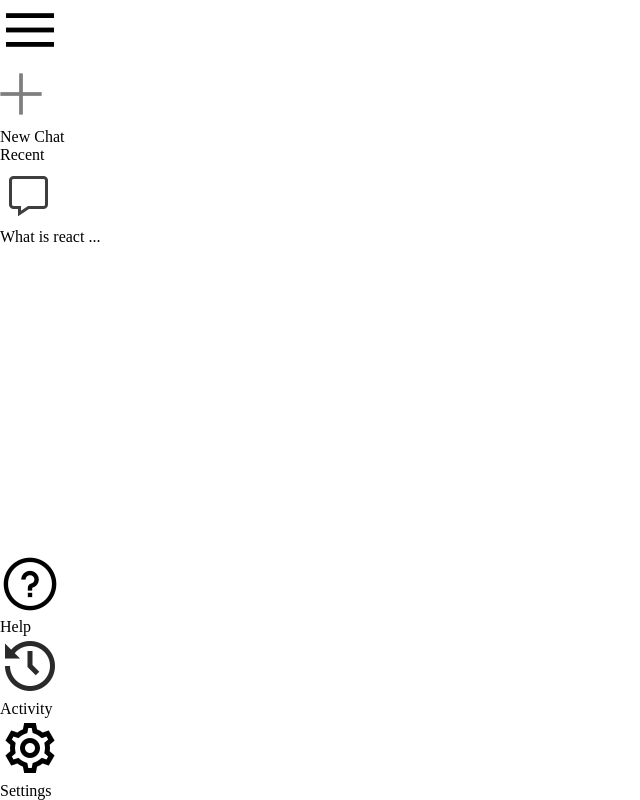
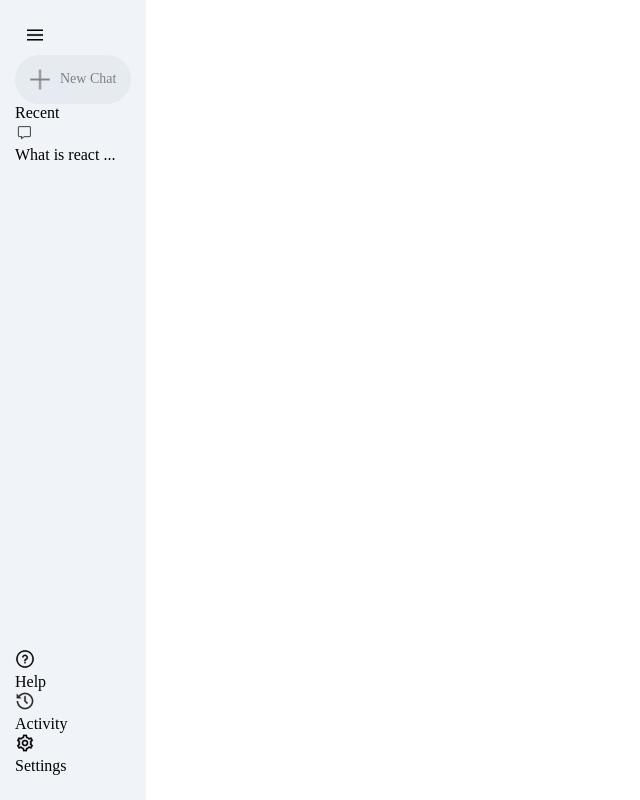
Before and after one commit to Riany-rin/Gemini-Clone, a React (Vite) app: page / in a window 1280 px wide. Shown: the whole page, without its empty margins (0-640 px from the left). Built offline with nearby package versions, Linux system fonts and the light colour scheme.

Commit message:
Styling menu new chat

```diff
--- a/src/components/Sidebar/Sidebar.css
+++ b/src/components/Sidebar/Sidebar.css
@@ -3,4 +3,29 @@
     display: inline-flex;
     flex-direction: column;
     justify-content: space-between;
+    background-color: #f0f4f9;
+    padding: 25px 15px;
 }
+
+.sidebar img{
+    width: 20px;
+}
+
+.sidebar .menu{
+    display: block;
+    margin-left: 10px;
+    cursor: pointer;
+}
+
+.sidebar .new-chat{
+    margin-top: 10px;
+    display: inline-flex;
+    align-items: center;
+    gap: 10px;
+    padding: 10px 15px;
+    background-color: #e6eaf1;
+    border-radius: 50px;
+    font-size: 14px;
+    color: grey;
+    cursor: pointer;
+}
```
